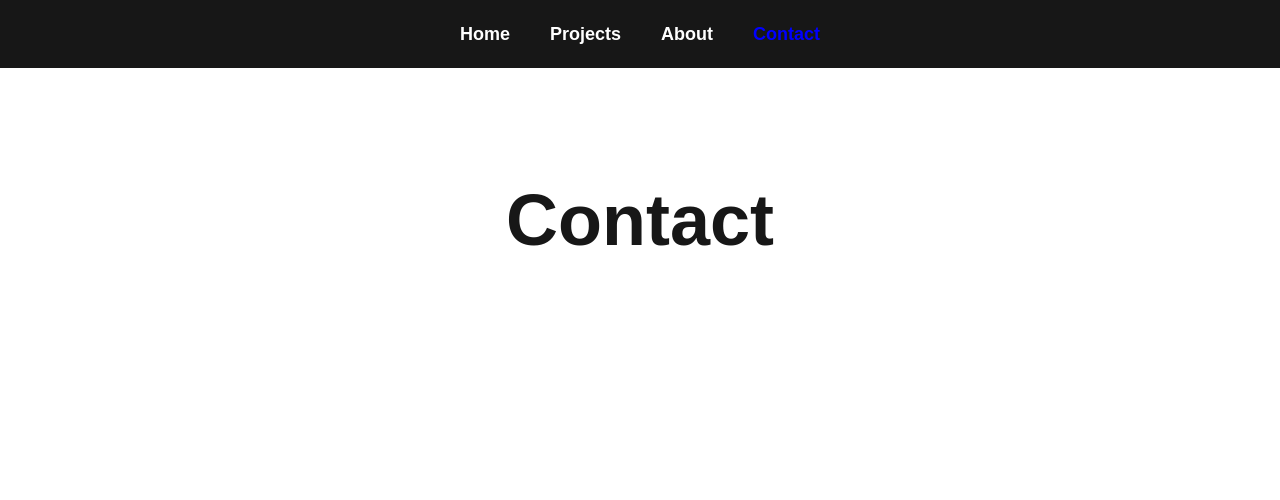
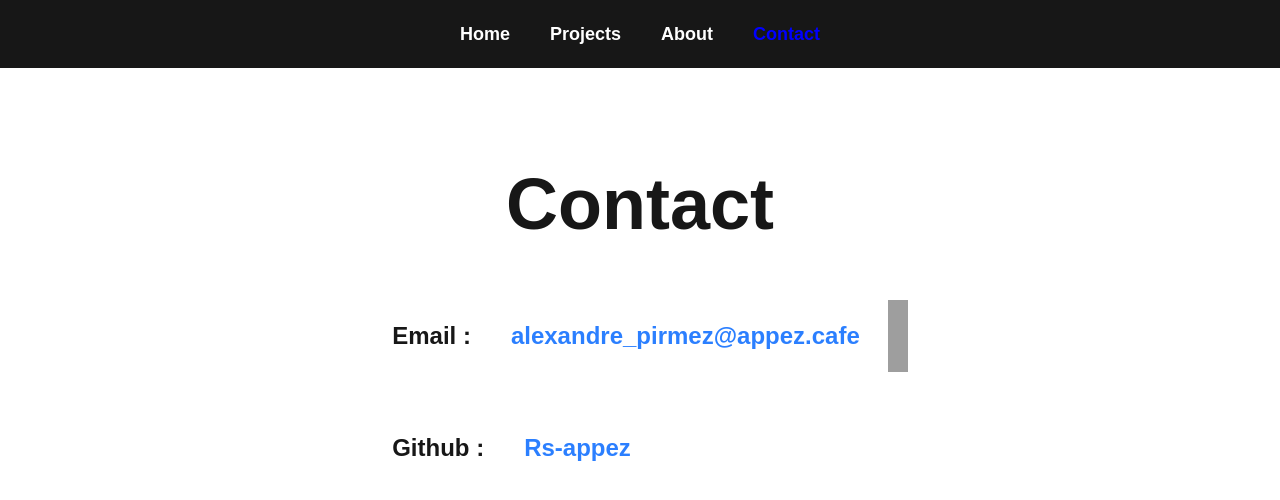
Before and after one commit to Rs-appez/portfolio, a Next.js app: page /contact in a window 1280 px wide. Shown: the top 500 px of the page. Built offline with nearby package versions, Linux system fonts and the light colour scheme; grey boxes are pictures that could not be loaded.

Commit message:
make first ebauche of contact

```diff
--- a/src/app/contact/page.tsx
+++ b/src/app/contact/page.tsx
@@ -1,7 +1,32 @@
+import CopyButton from "@/app/ui/copyButton";
+
 export default function Contact() {
   return (
-    <main className="flex flex-col items-center p-24">
+    <main className="flex flex-col items-center p-20 pb-0 ">
       <h1 className="text-7xl font-bold p-5">Contact</h1>
+      <div className="flex flex-col p-5">
+        <div className="flex flex-row p-5">
+          <p className="text-2xl font-bold p-5">Email : </p>
+          <a
+            href="mailto:alexandre_pirmez@appez.cafe"
+            className="text-2xl font-bold p-5 text-blue-500 hover:underline"
+          >
+            alexandre_pirmez@appez.cafe
+          </a>
+          <CopyButton text="alexandre_pirmez@appez.cafe" />
+        </div>
+        <div className="flex flex-row p-5">
+          <p className="text-2xl font-bold p-5">Github : </p>
+          <a
+            href="https://github.com/Rs-appez"
+            target="_blank"
+            rel="noopener noreferrer"
+            className="text-2xl font-bold p-5 text-blue-500 hover:underline"
+          >
+            Rs-appez
+          </a>
+        </div>
+      </div>
     </main>
   );
 }
```
